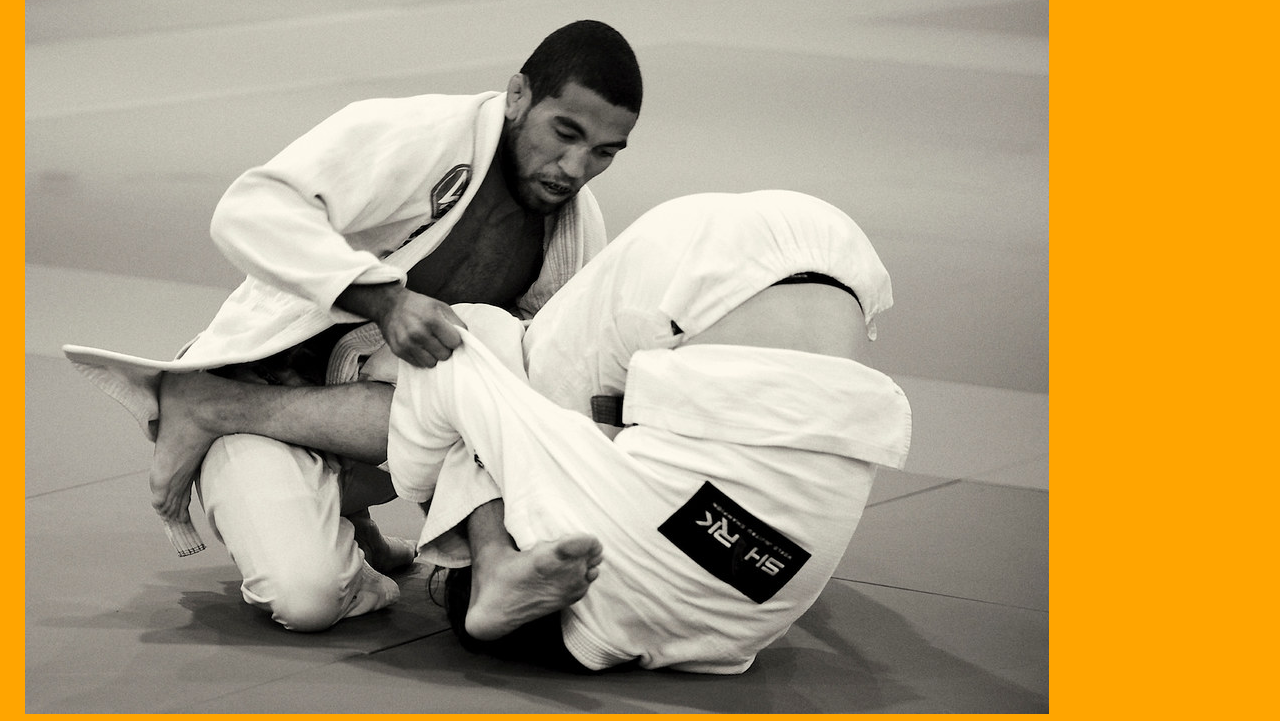
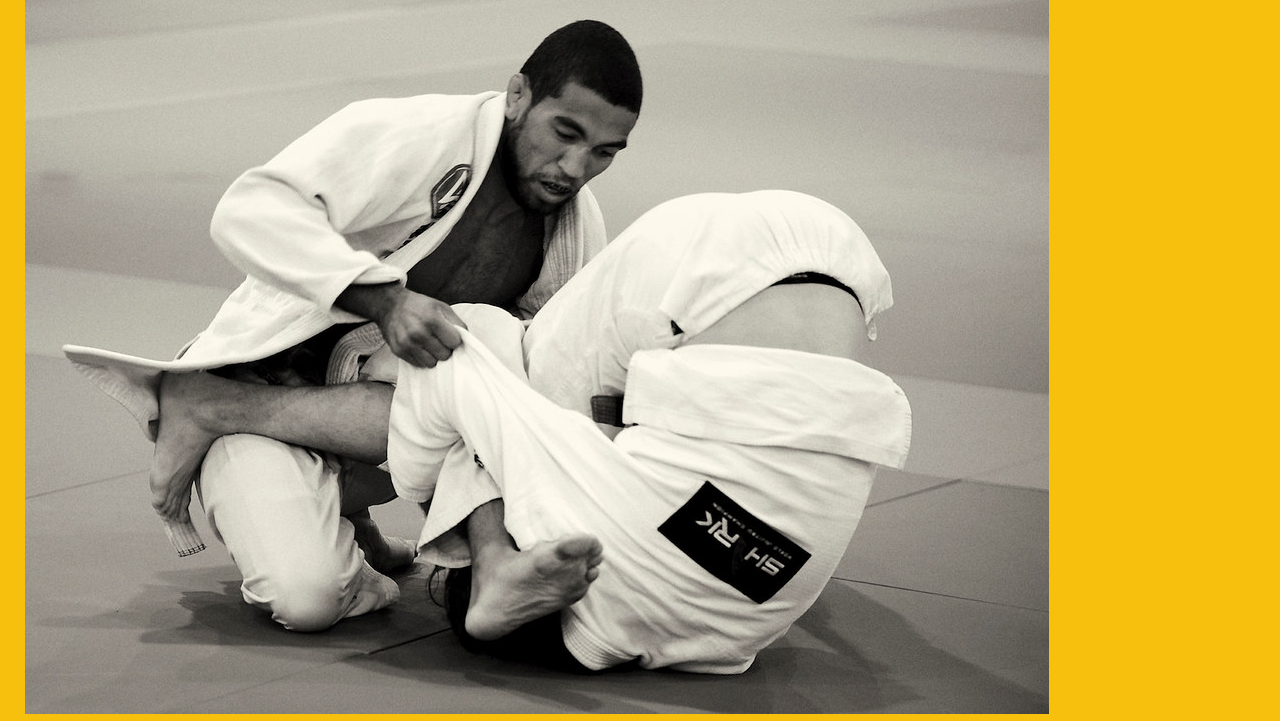
Before and after one commit to FirstGlanceBaby/Project0, a plain HTML site: page index.html in a window 1280 px wide. Shown: the part 131-852 px from the top of the page. Drawn offline with nearby package versions, Linux system fonts and the light colour scheme.

Commit message:
one save bf changes to sweeps page

```diff
--- a/style.css
+++ b/style.css
@@ -67,7 +67,7 @@ font-weight: bold;
 
 @media (min-width: 500px) {
     body {
-        background-color: orange;
+        background-color: #f7c00c;
         }
     }
     @media (max-width: 499px) {
```
Also changed, not shown: submissions.html (+1 -1 lines).
